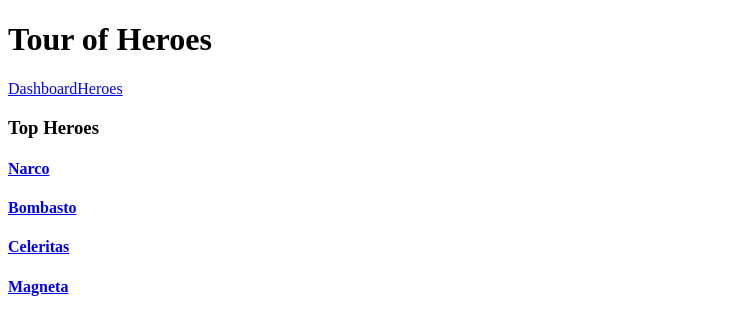
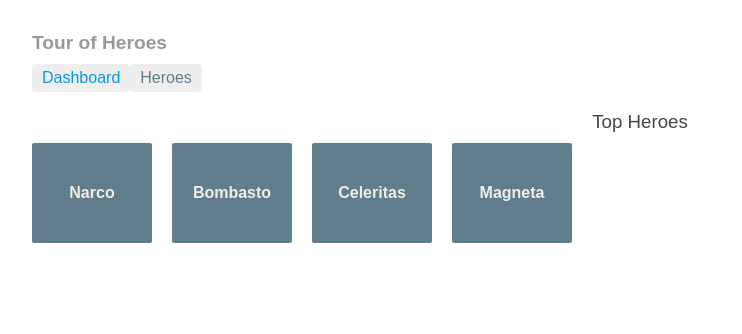
Before and after one commit to cguilhermef/ang2testes, an Angular app: page /dashboard in a window 1280 px wide. Shown: the top 334 px of the page, without its empty margins (0-742 px from the left). Built offline with nearby package versions, Linux system fonts and the light colour scheme.

Commit message:
Finalizada a parte de rotas do tutorial

```diff
--- /dev/null
+++ b/src/app/app-routing.module.ts
@@ -0,0 +1,23 @@
+import { NgModule } from '@angular/core';
+import { RouterModule, Routes } from '@angular/router';
+
+import { DashboardComponent } from './dashboard/dashboard.component';
+import { HeroesComponent } from './heroes.component';
+import { HeroDetailComponent } from './hero-detail.component';
+
+const appRoutes: Routes = [
+  {
+    path: '',
+    redirectTo: '/dashboard',
+    pathMatch: 'full'
+  },
+  { path: 'heroes', component: HeroesComponent },
+  { path: 'dashboard', component: DashboardComponent },
+  { path: 'detail/:id', component: HeroDetailComponent }
+];
+
+@NgModule({
+  imports: [RouterModule.forRoot(appRoutes)],
+  exports: [RouterModule]
+})
+export class AppRoutingModule {}
--- a/src/app/app.component.css
+++ b/src/app/app.component.css
@@ -51,3 +51,32 @@
   margin-right: .8em;
   border-radius: 4px 0 0 4px;
 }
+
+h1 {
+  font-size: 1.2em;
+  color: #999;
+  margin-bottom: 0;
+}
+h2 {
+  font-size: 2em;
+  margin-top: 0;
+  padding-top: 0;
+}
+nav a {
+  padding: 5px 10px;
+  text-decoration: none;
+  margin-top: 10px;
+  display: inline-block;
+  background-color: #eee;
+  border-radius: 4px;
+}
+nav a:visited, a:link {
+  color: #607D8B;
+}
+nav a:hover {
+  color: #039be5;
+  background-color: #CFD8DC;
+}
+nav a.active {
+  color: #039be5;
+}
--- /dev/null
+++ b/src/app/app.component.html
@@ -0,0 +1,6 @@
+<h1>{{ title }}</h1>
+<nav>
+  <a routerLink="/dashboard" routerLinkActive="active">Dashboard</a>
+  <a routerLink="/heroes" routerLinkActive="active">Heroes</a>
+</nav>
+<router-outlet></router-outlet>
--- a/src/app/app.component.ts
+++ b/src/app/app.component.ts
@@ -1,13 +1,10 @@
 import { Component } from "@angular/core";
 
 @Component({
+  moduleId: module.id,
   selector: 'app-root',
-  template: `
-    <h1>{{ title }}</h1>
-    <a routerLink="/dashboard">Dashboard</a>
-    <a routerLink="/heroes">Heroes</a>
-    <router-outlet></router-outlet>
-  `
+  templateUrl: './app.component.html',
+  styleUrls: ['./app.component.css']
 })
 export class AppComponent {
   title = 'Tour of Heroes';
--- a/src/app/app.module.ts
+++ b/src/app/app.module.ts
@@ -9,17 +9,8 @@
 import { HeroDetailComponent } from './hero-detail.component';
 import { HeroService } from './hero.service';
 import { DashboardComponent } from './dashboard/dashboard.component';
+import { AppRoutingModule } from './app-routing.module';
 
-const appRoutes: Routes = [
-  {
-    path: '',
-    redirectTo: '/dashboard',
-    pathMatch: 'full'
-  },
-  { path: 'heroes', component: HeroesComponent },
-  { path: 'dashboard', component: DashboardComponent },
-  { path: 'detail/:id', component: HeroDetailComponent }
-]
 
 @NgModule({
   declarations: [
@@ -29,10 +20,10 @@
     DashboardComponent
   ],
   imports: [
+    AppRoutingModule,
     BrowserModule,
     FormsModule,
-    HttpModule,
-    RouterModule.forRoot(appRoutes)
+    HttpModule
   ],
   providers: [HeroService],
   bootstrap: [AppComponent]
--- a/src/app/dashboard/dashboard.component.css
+++ b/src/app/dashboard/dashboard.component.css
@@ -0,0 +1,61 @@
+[class*='col-'] {
+  float: left;
+  padding-right: 20px;
+  padding-bottom: 20px;
+}
+[class*='col-']:last-of-type {
+  padding-right: 0;
+}
+a {
+  text-decoration: none;
+}
+*, *:after, *:before {
+  -webkit-box-sizing: border-box;
+  -moz-box-sizing: border-box;
+  box-sizing: border-box;
+}
+h3 {
+  text-align: center; margin-bottom: 0;
+}
+h4 {
+  position: relative;
+}
+.grid {
+  margin: 0;
+}
+.col-1-4 {
+  width: 25%;
+}
+.module {
+  padding: 20px;
+  text-align: center;
+  color: #eee;
+  max-height: 120px;
+  min-width: 120px;
+  background-color: #607D8B;
+  border-radius: 2px;
+}
+.module:hover {
+  background-color: #EEE;
+  cursor: pointer;
+  color: #607d8b;
+}
+.grid-pad {
+  padding: 10px 0;
+}
+.grid-pad > [class*='col-']:last-of-type {
+  padding-right: 20px;
+}
+@media (max-width: 600px) {
+  .module {
+    font-size: 10px;
+    max-height: 75px; }
+}
+@media (max-width: 1024px) {
+  .grid {
+    margin: 0;
+  }
+  .module {
+    min-width: 60px;
+  }
+}
--- /dev/null
+++ b/src/app/hero-detail.component.css
@@ -0,0 +1,29 @@
+label {
+  display: inline-block;
+  width: 3em;
+  margin: .5em 0;
+  color: #607D8B;
+  font-weight: bold;
+}
+input {
+  height: 2em;
+  font-size: 1em;
+  padding-left: .4em;
+}
+button {
+  margin-top: 20px;
+  font-family: Arial;
+  background-color: #eee;
+  border: none;
+  padding: 5px 10px;
+  border-radius: 4px;
+  cursor: pointer; cursor: hand;
+}
+button:hover {
+  background-color: #cfd8dc;
+}
+button:disabled {
+  background-color: #eee;
+  color: #ccc;
+  cursor: auto;
+}
--- a/src/app/heroes.component.html
+++ b/src/app/heroes.component.html
@@ -7,5 +7,7 @@
     <span class="badge">{{ hero.id }}</span> {{ hero.name }}
   </li>
 </ul>
-
-<my-hero-detail [hero]="selectedHero"></my-hero-detail>
+<div *ngIf="selectedHero">
+  <h2>{{ selectedHero.name | uppercase }} is my hero</h2>
+  <button (click)="gotoDetail()">View Details</button>
+</div>
--- a/src/app/heroes.component.ts
+++ b/src/app/heroes.component.ts
@@ -1,17 +1,23 @@
 import { Component, OnInit } from '@angular/core';
+import { Router } from '@angular/router';
+
 import { Hero } from './hero';
 import { HeroService } from './hero.service';
 
 import * as _ from 'lodash';
 
 @Component({
+  moduleId: module.id,
   selector: 'my-heroes',
   templateUrl: './heroes.component.html',
   styleUrls: ['./app.component.css']
 })
 export class HeroesComponent implements OnInit {
 
-  constructor(private heroService: HeroService) {}
+  constructor(
+    private heroService: HeroService,
+    private router: Router
+  ) {}
 
   ngOnInit(): void {
     this.getHeroes();
@@ -29,4 +35,8 @@
     this.selectedHero = hero;
   }
 
+  gotoDetail(): void {
+    this.router.navigate(['/detail', this.selectedHero.id ]);
+  }
+
 }
--- a/src/styles.css
+++ b/src/styles.css
@@ -1 +1,23 @@
-/* You can add global styles to this file, and also import other style files */
+/* Master Styles */
+h1 {
+  color: #369;
+  font-family: Arial, Helvetica, sans-serif;
+  font-size: 250%;
+}
+h2, h3 {
+  color: #444;
+  font-family: Arial, Helvetica, sans-serif;
+  font-weight: lighter;
+}
+body {
+  margin: 2em;
+}
+body, input[text], button {
+  color: #888;
+  font-family: Cambria, Georgia;
+}
+/* . . . */
+/* everywhere else */
+* {
+  font-family: Arial, Helvetica, sans-serif;
+}
```
Also changed, not shown: src/app/hero-detail.component.ts (+3 -4 lines).
